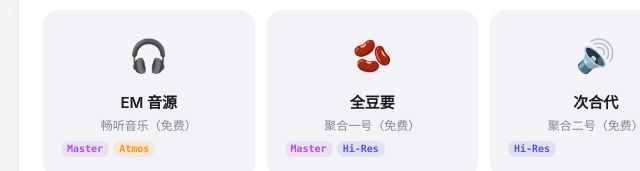
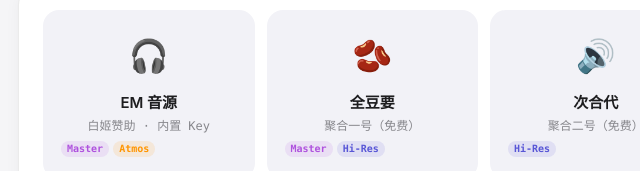
Before and after one commit to Zencok/baka-plugins, a website: page index.html in a window 1280 px wide. Shown: the part 781-952 px from the top of the page, 156-796 px from the left. Drawn offline with Linux system fonts and the light colour scheme.

Commit message:
docs(sources): credit Baiji sponsorship for EM source

```diff
--- a/index.html
+++ b/index.html
@@ -1486,7 +1486,7 @@
                         <div class="source-icon" aria-hidden="true">🎧</div>
                         <div class="source-info">
                             <div class="source-name">EM 音源</div>
-                            <div class="source-url">畅听音乐（免费）</div>
+                            <div class="source-url">白姬赞助 · 内置 Key</div>
                             <div class="source-quality-indicator">
                                 <span class="quality-tag q-master">Master</span>
                                 <span class="quality-tag q-spatial">Atmos</span>
```
Also changed, not shown: README.md.
